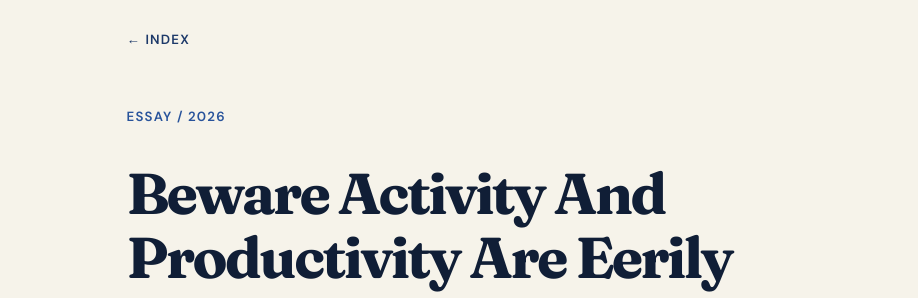
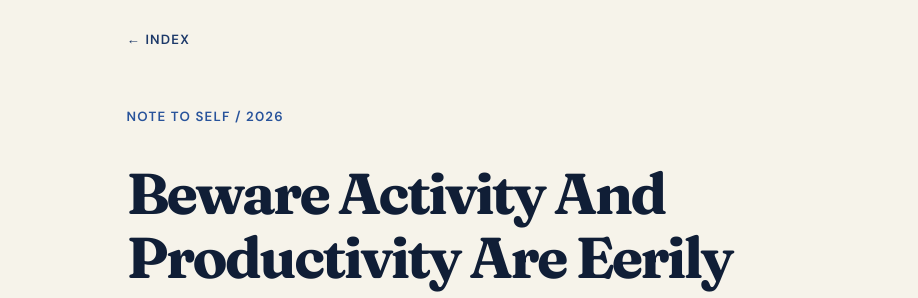
Before and after one commit to mviswanathsai/essays, a Jekyll site: the page built from _posts/2026-10-04-beware-activity-and-productivity-are-eerily-similar.md, in a window 1280 px wide and 900 px high. Shown: the part 142-440 px from the top of the window, without its empty margins (181-1099 px from the left). Built offline with Jekyll 4.4.1, drawn with Linux system fonts in a browser that asks for light colours.

Commit message:
Show optional labels on individual essays

```diff
--- a/_layouts/essay.html
+++ b/_layouts/essay.html
@@ -5,7 +5,7 @@ layout: default
 <article class="essay">
   <header class="essay-header">
     <a class="back" href="{{ '/' | relative_url }}">← Index</a>
-    <p class="folio">Essay / {{ page.date | date: '%Y' }}</p>
+    <p class="folio">{% if page.label %}{{ page.label | escape }}{% else %}Essay{% endif %} / {{ page.date | date: '%Y' }}</p>
     <h1>{{ page.title | escape }}</h1>
     {% assign written_day = page.written | date: '%Y-%m-%d' %}
     {% assign published_day = page.date | date: '%Y-%m-%d' %}
--- a/_posts/2026-10-04-beware-activity-and-productivity-are-eerily-similar.md
+++ b/_posts/2026-10-04-beware-activity-and-productivity-are-eerily-similar.md
@@ -1,5 +1,6 @@
 ---
 date: 2026-10-04T20:12:38+05:30
+label: Note to self
 ---
 
 # Beware, Activity and Productivity are eerily similar.
```
Also changed, not shown: README.md.
